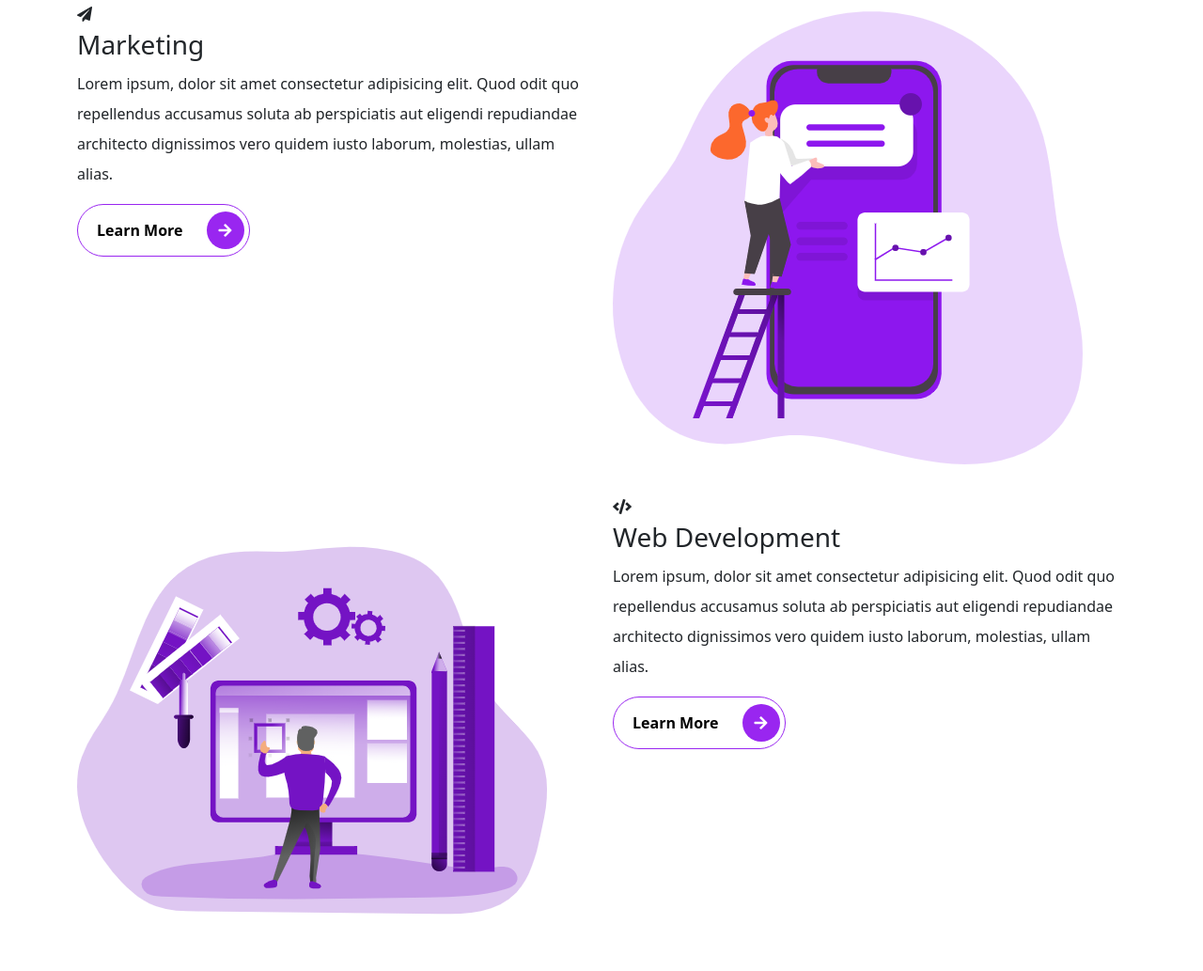
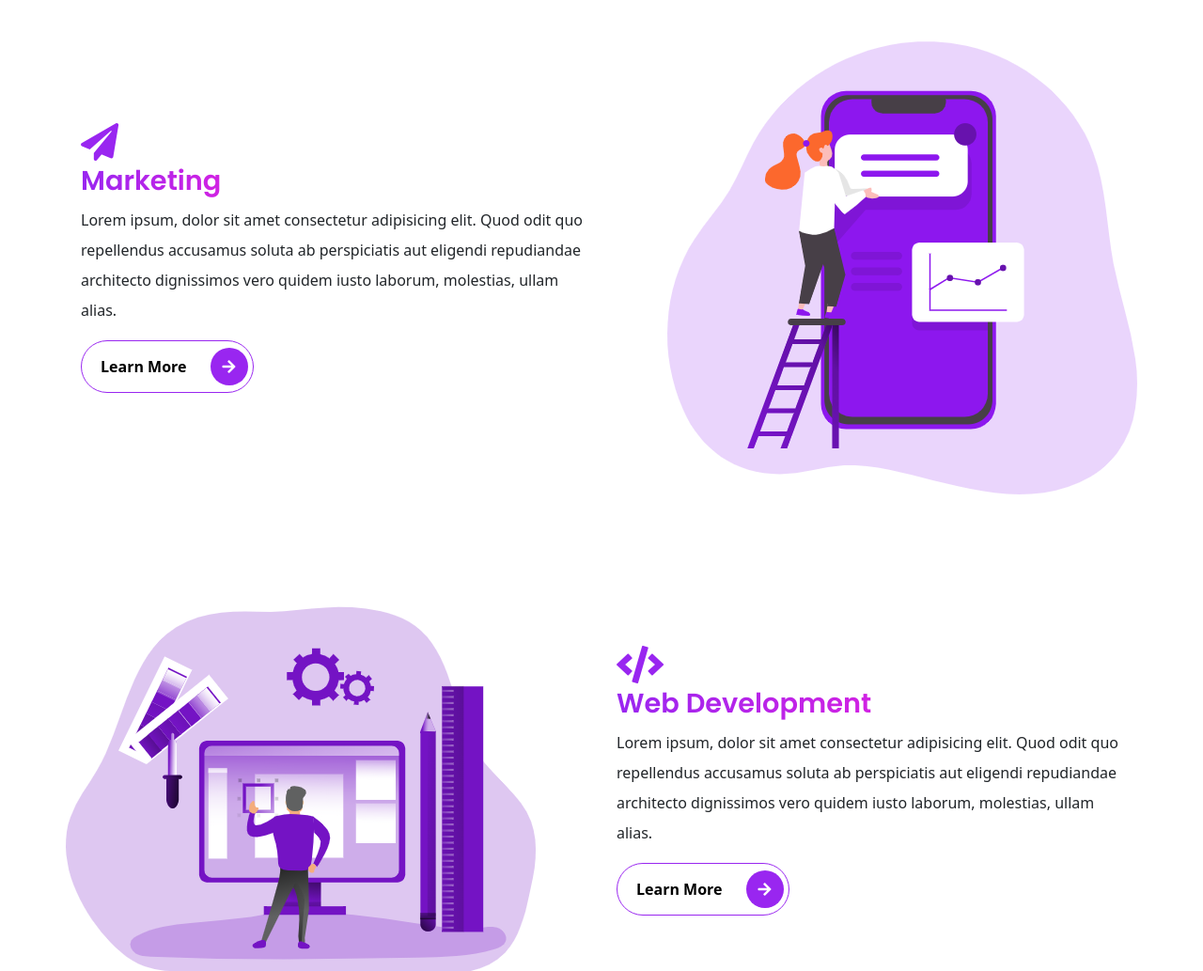
Before and after one commit to PuneetSivananda/bootstrap-5, a website: page index.html in a window 1280 px wide. Shown: the part 1685-2718 px from the top of the page at 94% size. Drawn offline with Linux system fonts and the light colour scheme.

Commit message:
feat: added the illustrations and made the services section

```diff
--- a/index.html
+++ b/index.html
@@ -140,7 +140,7 @@
                               START THE SECTION FOR SERVICES
     ///////////////////////////////////////////////////////////////////////////////////////////-->
 
-  <section id="services" class="our-services">
+  <section id="services" class="services">
     <div class="container">
       <div class="row text-center">
         <h1 class="display-3 fw-bold">Our Services</h1>
@@ -183,7 +183,7 @@
       <div class="row">
         <div class="col-lg-6 col-md-6 col-sm-12 col-xs-12 services mt-4">
           <div class="services__content">
-          <div class="icon fas fa-paper-plane"></div>
+          <div class="icon d-block fas fa-paper-plane"></div>
           <h3 class="display-3--title mt-1">Marketing</h3>
           <p class="lh-lg">
           Lorem ipsum, dolor sit amet consectetur adipisicing elit.
@@ -200,8 +200,8 @@
 
           </div>
         </div>
-        <div class="col-lg-6 col-md-6 col-sm-12 col-xs-12 services mt-4">
-          <div class="services__content">
+        <div class="col-lg-6 col-md-6 col-sm-12 col-xs-12 services mt-4 text-end">
+          <div class="services__pic">
           <img src="images/services/service-1.png" alt="Marketing Illustration" class="img-fluid">
           </div>
         </div>
@@ -210,14 +210,14 @@
                               START THE WEB-DEVELOPMENT CONTENT
     ///////////////////////////////////////////////////////////////////////////////////////////-->
       <div class="row">
-        <div class="col-lg-6 col-md-6 col-sm-12 col-xs-12 services mt-4">
-          <div class="services__content">
+        <div class="col-lg-6 col-md-6 col-sm-12 col-xs-12 services mt-4 text-start">
+          <div class="services__pic">
           <img src="images/services/service-2.png" alt="Web Development Illustration" class="img-fluid">
           </div>
         </div>
         <div class="col-lg-6 col-md-6 col-sm-12 col-xs-12 services mt-4">
           <div class="services__content">
-          <div class="icon fas fa-code"></div>
+          <div class="icon d-block fas fa-code"></div>
           <h3 class="display-3--title mt-1">Web Development</h3>
           <p class="lh-lg">
           Lorem ipsum, dolor sit amet consectetur adipisicing elit.
@@ -240,7 +240,7 @@
       <div class="row">
         <div class="col-lg-6 col-md-6 col-sm-12 col-xs-12 services mt-4">
           <div class="services__content">
-          <div class="icon fas fa-cloud-upload-alt"></div>
+          <div class="icon d-block fas fa-cloud-upload-alt"></div>
           <h3 class="display-3--title mt-1">Cloud Hosting</h3>
           <p class="lh-lg">
           Lorem ipsum, dolor sit amet consectetur adipisicing elit.
@@ -256,8 +256,8 @@
           </button>
           </div>
         </div>
-        <div class="col-lg-6 col-md-6 col-sm-12 col-xs-12 services mt-4">
-          <div class="services__content">
+        <div class="col-lg-6 col-md-6 col-sm-12 col-xs-12 services mt-4 text-end">
+          <div class="services__pic">
           <img src="images/services/service-3.png" alt="Cloud Hosting Illustration" class="img-fluid">
           </div>
         </div>
--- a/scss/components/_typography.scss
+++ b/scss/components/_typography.scss
@@ -46,6 +46,16 @@
 // Display Grid
 .display-3{
   font-family: 'Poppins', sans-serif;
+  &--title{
+    font-size: 1.8rem;
+    text-transform: capitalize;
+    font-weight: 600;
+    font-family: 'Poppins', sans-serif;
+    display: inline-block;
+    background-image: linear-gradient(to right, $primary, $secondary);
+    -webkit-background-clip: text;
+    -webkit-text-fill-color: transparent;
+  }
 }
 //BORDER Right
 .border-right{
--- a/scss/sections/_services.scss
+++ b/scss/sections/_services.scss
@@ -0,0 +1,21 @@
+@use '../custom' as *;
+
+
+.services{
+  position: relative;
+  padding: 1rem 0;
+  &__content{
+    padding: 1rem;
+    margin-top: 5rem;
+
+    .icon{
+
+      font-size: 2.5rem;
+      color: $primary;
+    }
+  }
+  &__pic{
+    max-width: 100%;
+
+  }
+}
```
Also changed, not shown: assests/css/style.css, 1 other file.
